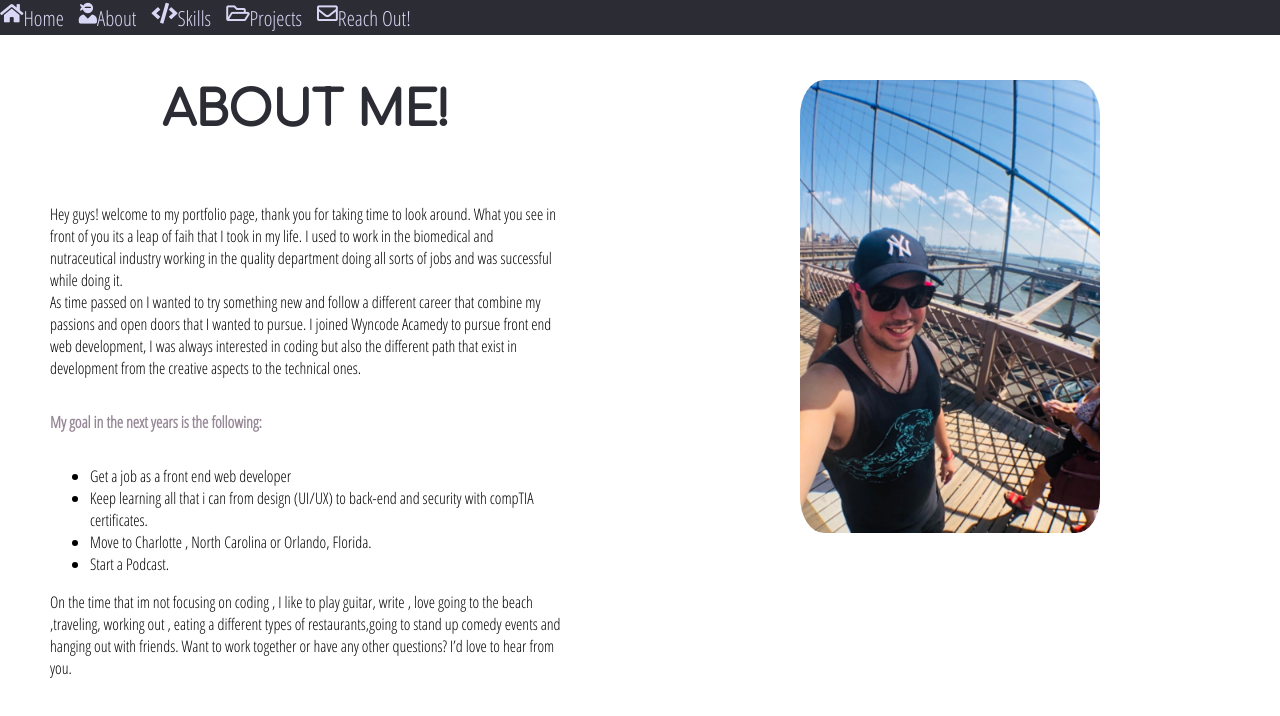
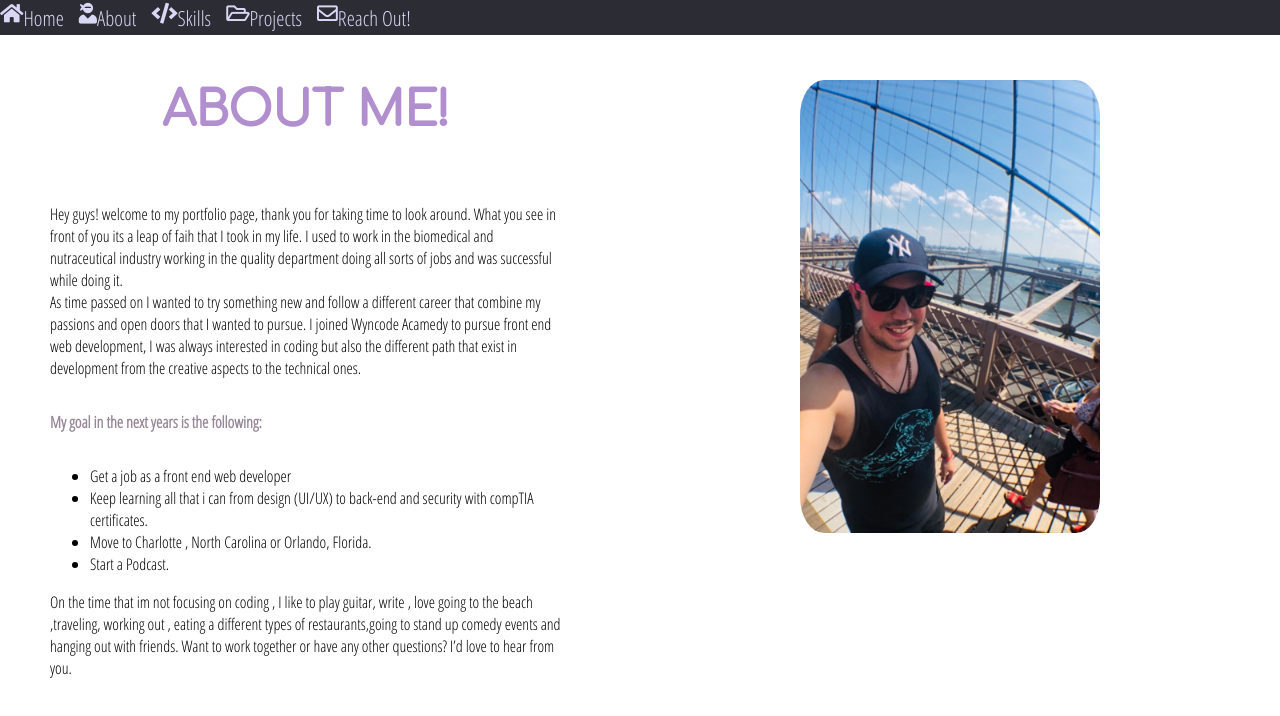
Before and after one commit to Nlparra/Nlparra.github.io, a plain HTML site: page Gettoknow.html in a window 1280 px wide. Drawn offline with Linux system fonts and the light colour scheme; a web font is replaced by a local one.

Commit message:
new color for about

```diff
--- a/styles.css
+++ b/styles.css
@@ -106,7 +106,7 @@ flex-direction: column;
 }
 
 h2.about{
-color:#2c2c34;
+color:#b18fcf;
 font-family:'Comfortaa', cursive;
 }
 
```
